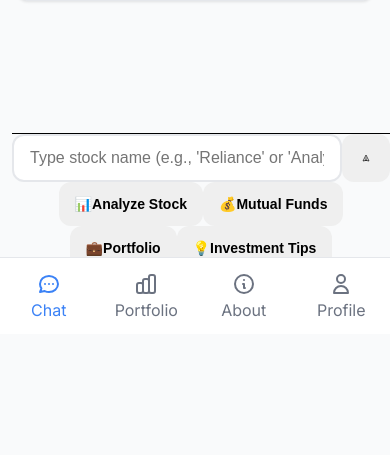
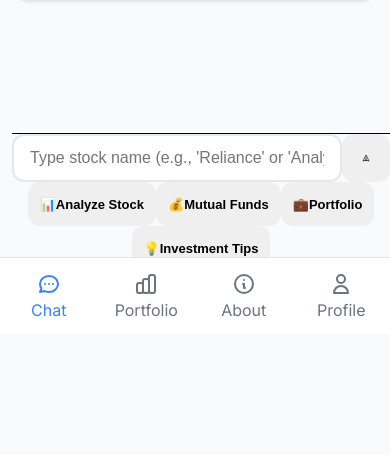
Before and after one commit to nithin1906/saha-ai, a Django app: template advisor/templates/advisor/mobile_index.html in a window 390 px wide. Shown: the part 510-965 px from the top of the page. Run offline with Django 5.2, Linux system fonts and the light colour scheme; the template is opened without the code that fills it, so the values that code supplies are empty; style sheets or scripts are compiled from the project's sources.

Commit message:
Mobile header cleanup: remove oversized logo; compact quick actions; enforce single-line bottom nav like other pages; spacing tweaks

```diff
--- a/advisor/static/css/mobile-saha.css
+++ b/advisor/static/css/mobile-saha.css
@@ -505,10 +505,10 @@ html.dark .bottom-nav {
     display: inline-flex;
     align-items: center;
     justify-content: center;
-    padding: 12px 16px;
+    padding: 8px 12px;
     border-radius: 12px;
     font-weight: 600;
-    font-size: 14px;
+    font-size: 13px;
     transition: all 0.2s ease;
     touch-action: manipulation;
     min-height: 44px;
--- a/advisor/templates/advisor/mobile_index.html
+++ b/advisor/templates/advisor/mobile_index.html
@@ -134,8 +134,8 @@
                 <h1 class="text-base font-bold text-gray-900 dark:text-gray-100">SAHA-AI</h1>
             <span class="text-xs text-gray-600 dark:text-gray-400">Mobile</span>
         </div>
-        <!-- Right cluster: theme toggle + small logo at top-right -->
-        <div class="flex items-center space-x-2">
+        <!-- Right cluster: theme toggle only (remove oversized logo) -->
+        <div class="flex items-center">
             <button id="theme-toggle-mobile" class="touch-target p-2 rounded-lg hover:bg-gray-100 dark:hover:bg-gray-800 cursor-pointer">
             <!-- Dark mode icon (shown when in light mode) -->
             <svg id="theme-icon-light" class="w-5 h-5 text-gray-600 dark:text-gray-400" fill="none" stroke="currentColor" viewBox="0 0 24 24">
@@ -146,10 +146,6 @@
                 <path stroke-linecap="round" stroke-linejoin="round" stroke-width="2" d="M12 3v1m0 16v1m9-9h-1M4 12H3m15.364 6.364l-.707-.707M6.343 6.343l-.707-.707m12.728 0l-.707.707M6.343 17.657l-.707.707M16 12a4 4 0 11-8 0 4 4 0 018 0z"></path>
             </svg>
         </button>
-            <svg xmlns="http://www.w3.org/2000/svg" class="h-6 w-6 text-blue-500" viewBox="0 0 20 20" fill="currentColor">
-                <path d="M2 10a8 8 0 018-8v8h8a8 8 0 11-16 0z" />
-                <path d="M12 2.252A8.014 8.014 0 0117.748 8H12V2.252z" />
-            </svg>
         </div>
     </div>
 </header>
@@ -258,7 +254,7 @@
         </div>
 
         <!-- Quick Suggestions -->
-        <div id="quick-suggestions-mobile" class="mt-4 flex flex-wrap gap-2 justify-center">
+        <div id="quick-suggestions-mobile" class="mt-3 flex flex-wrap gap-2 justify-center pb-2">
             <button onclick="handleQuickAction('analyze-stock')" class="quick-action-btn bg-gradient-to-r from-blue-500 to-blue-600 hover:from-blue-600 hover:to-blue-700 text-white px-4 py-3 rounded-xl text-sm font-medium flex items-center space-x-2 shadow-lg transition-all duration-200 transform hover:scale-105">
                 <span class="text-lg">📊</span>
                 <span>Analyze Stock</span>
@@ -285,8 +281,7 @@
 </main>
 
 <!-- Bottom Navigation -->
-<nav class="bottom-nav">
-    <div class="flex justify-around">
+<nav class="bottom-nav flex items-center justify-around px-2">
         <a href="#" class="nav-item active" id="nav-chat">
             <svg fill="none" stroke="currentColor" viewBox="0 0 24 24">
                 <path stroke-linecap="round" stroke-linejoin="round" stroke-width="2" d="M8 12h.01M12 12h.01M16 12h.01M21 12c0 4.418-4.03 8-9 8a9.863 9.863 0 01-4.255-.949L3 20l1.395-3.72C3.512 15.042 3 13.574 3 12c0-4.418 4.03-8 9-8s9 3.582 9 8z"></path>
@@ -311,7 +306,6 @@
             </svg>
             <span class="text-xs">Profile</span>
         </a>
-    </div>
 </nav>
 
 <script src="{% static 'js/mobile-saha.js' %}"></script>
```
